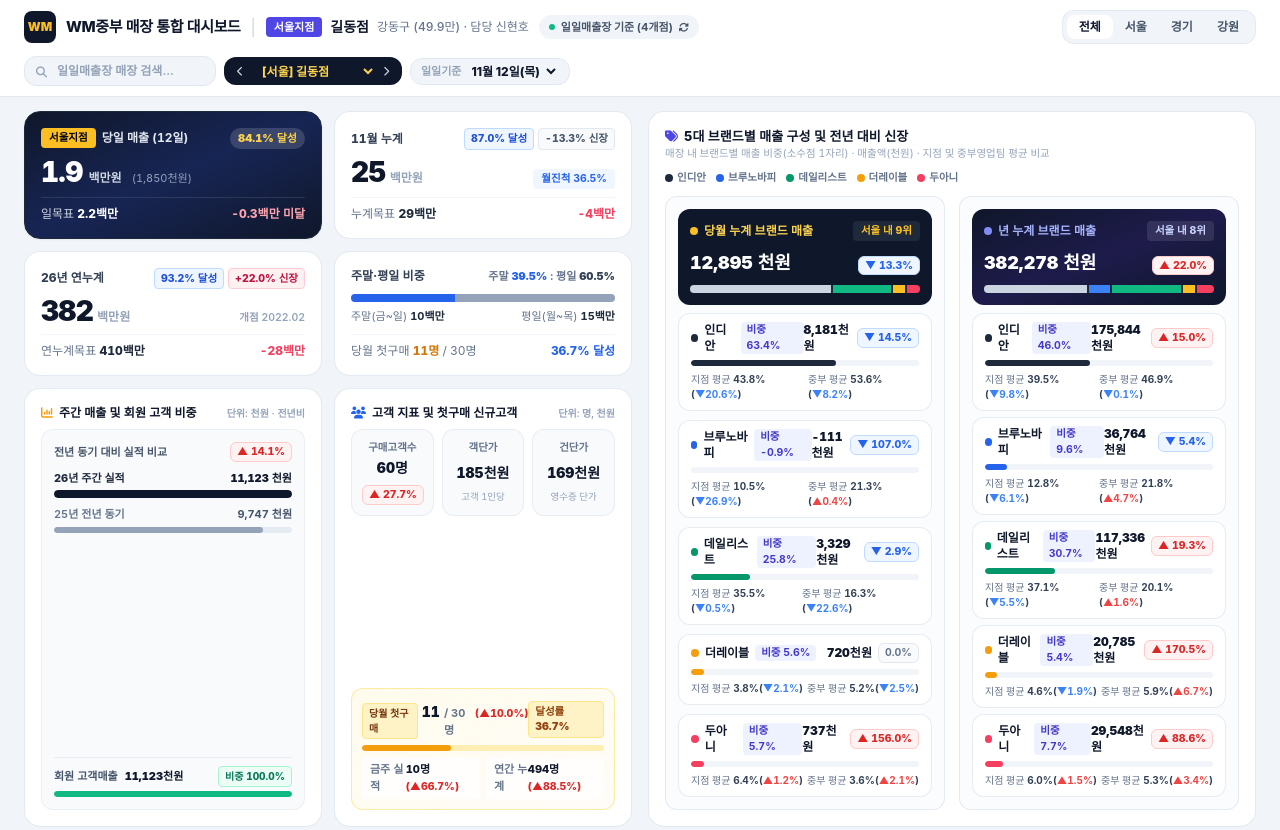
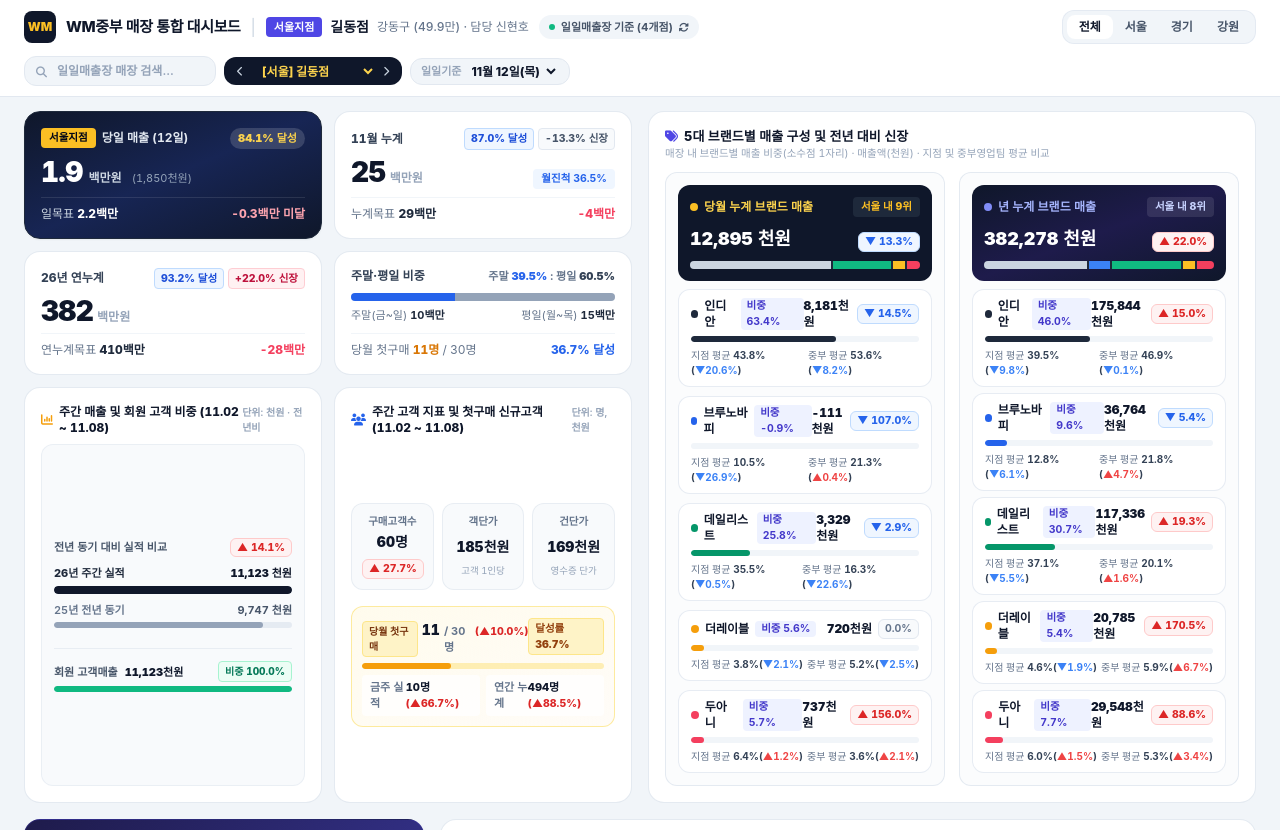
Before and after one commit to gudwnqn109/wm-portal-pc_ver.-, a plain HTML site: page dashboard.html in a window 1280 px wide. Shown: the top 830 px of the page. Drawn offline with nearby package versions, Linux system fonts and the light colour scheme; a web font is replaced by a local one.

Commit message:
Update dashboard.html

```diff
--- a/dashboard.html
+++ b/dashboard.html
@@ -142,7 +142,6 @@
                 <span id="dYearActual" class="text-2xl lg:text-[28px] font-black tracking-tight text-slate-900 leading-none">-</span>
                 <span class="text-xs font-bold text-slate-400">백만원</span>
               </div>
-              <span id="dOpenDate" class="text-[10.5px] text-slate-400 font-semibold"></span>
             </div>
             <div class="pt-2 border-t border-slate-100 flex items-center justify-between text-xs">
               <span class="text-slate-500">연누계목표 <strong id="dYearTarget" class="text-slate-800 font-extrabold">-백만</strong></span>
@@ -178,14 +177,14 @@
         <div class="w-full grid grid-cols-1 sm:grid-cols-2 gap-3 flex-1">
 
           <!-- 주간 매출 및 회원 고객 비중 -->
-          <div class="bg-white rounded-2xl border border-slate-200/90 p-4 shadow-2xs flex flex-col justify-between">
-            <div class="flex items-center justify-between mb-2">
+          <div class="bg-white rounded-2xl border border-slate-200/90 p-4 shadow-2xs flex flex-col justify-start gap-2">
+            <div class="flex items-center justify-between">
               <h3 class="text-xs font-extrabold text-slate-900 flex items-center gap-1.5">
-                <i class="fa-solid fa-chart-column text-amber-500"></i><span>주간 매출 및 회원 고객 비중</span>
+                <i class="fa-solid fa-chart-column text-amber-500"></i><span id="wCardTitle1">주간 매출 및 회원 고객 비중</span>
               </h3>
               <span class="text-[10px] text-slate-400 font-semibold">단위: 천원 · 전년비</span>
             </div>
-            <div class="bg-slate-50/90 rounded-xl p-3 border border-slate-200/60 space-y-2.5 flex-1 flex flex-col justify-between">
+            <div class="bg-slate-50/90 rounded-xl p-3 border border-slate-200/60 flex-1 flex flex-col justify-center gap-5">
               <div class="space-y-2">
                 <div class="flex items-center justify-between text-[11px]">
                   <span class="font-bold text-slate-600">전년 동기 대비 실적 비교</span>
@@ -210,7 +209,7 @@
                   </div>
                 </div>
               </div>
-              <div class="pt-2 border-t border-slate-200/70">
+              <div class="pt-3 border-t border-slate-200/70">
                 <div class="flex items-center justify-between text-[11px] mb-1">
                   <span class="font-bold text-slate-600">회원 고객매출 <strong id="wCustSales" class="text-slate-900 font-black ml-1">-</strong></span>
                   <span class="text-[10px] font-extrabold text-emerald-700 bg-emerald-50 border border-emerald-200 px-1.5 py-0.5 rounded">비중 <span id="wCustShare">-</span></span>
@@ -223,14 +222,14 @@
           </div>
 
           <!-- 고객 지표 및 첫구매 신규고객 -->
-          <div class="bg-white rounded-2xl border border-slate-200/90 p-4 shadow-2xs flex flex-col justify-between">
-            <div class="flex items-center justify-between mb-2">
+          <div class="bg-white rounded-2xl border border-slate-200/90 p-4 shadow-2xs flex flex-col justify-start gap-2">
+            <div class="flex items-center justify-between">
               <h3 class="text-xs font-extrabold text-slate-900 flex items-center gap-1.5">
-                <i class="fa-solid fa-users text-blue-600"></i><span>고객 지표 및 첫구매 신규고객</span>
+                <i class="fa-solid fa-users text-blue-600"></i><span id="wCardTitle2">주간 고객 지표 및 첫구매 신규고객</span>
               </h3>
               <span class="text-[10px] text-slate-400 font-semibold">단위: 명, 천원</span>
             </div>
-            <div class="space-y-2.5 flex-1 flex flex-col justify-between">
+            <div class="flex-1 flex flex-col justify-center gap-4">
               <div class="grid grid-cols-3 gap-2">
                 <div class="bg-slate-50 p-2.5 rounded-xl border border-slate-200/70 text-center">
                   <div class="text-[10.5px] text-slate-500 font-bold">구매고객수</div>
@@ -286,13 +285,6 @@
               <i class="fa-solid fa-tags text-indigo-600"></i><span>5대 브랜드별 매출 구성 및 전년 대비 신장</span>
             </h3>
             <p class="text-[10.5px] text-slate-400 mt-0.5">매장 내 브랜드별 매출 비중(소수점 1자리) · 매출액(천원) · 지점 및 중부영업팀 평균 비교</p>
-          </div>
-          <div class="flex items-center gap-2.5 text-[10.5px] font-semibold text-slate-500">
-            <span class="flex items-center gap-1"><i class="w-2 h-2 rounded-full bg-slate-800 inline-block"></i>인디안</span>
-            <span class="flex items-center gap-1"><i class="w-2 h-2 rounded-full bg-blue-600 inline-block"></i>브루노바피</span>
-            <span class="flex items-center gap-1"><i class="w-2 h-2 rounded-full bg-emerald-600 inline-block"></i>데일리스트</span>
-            <span class="flex items-center gap-1"><i class="w-2 h-2 rounded-full bg-amber-500 inline-block"></i>더레이블</span>
-            <span class="flex items-center gap-1"><i class="w-2 h-2 rounded-full bg-rose-500 inline-block"></i>두아니</span>
           </div>
         </div>
 
@@ -525,6 +517,18 @@
       if (num <= -0.0005) return `<span class="text-[10.5px] font-extrabold text-blue-600">(▼${pct}%)</span>`;
       return `<span class="text-[10.5px] font-bold text-slate-400">(0%)</span>`;
     };
+
+    function getPrevWeekRangeString() {
+      const base = new Date(currentYear, currentMonth - 1, currentDay);
+      const day = base.getDay();
+      const diffToMon = day === 0 ? -6 : 1 - day; // 이번 주 월요일 차이값
+
+      const prevMon = new Date(currentYear, currentMonth - 1, base.getDate() + diffToMon - 7);
+      const prevSun = new Date(currentYear, currentMonth - 1, base.getDate() + diffToMon - 1);
+
+      const format = (d) => `${String(d.getMonth() + 1).padStart(2, '0')}.${String(d.getDate()).padStart(2, '0')}`;
+      return `(${format(prevMon)} ~ ${format(prevSun)})`;
+    }
 
     // 매장명 정규화 매칭 함수 (일일 매출장에 있는 매장만 찾기)
     function findDailyMasterStore(rawName) {
@@ -1075,7 +1079,6 @@
       document.getElementById('dYearRateBadge').innerText = `${yRate.toFixed(1)}% 달성`;
       document.getElementById('dYearGrBadge').innerText = `${yGr >= 0 ? '+' : ''}${yGr.toFixed(1)}% 신장`;
       document.getElementById('dYearActual').innerText = fmtMilInt(d.yAct);
-      document.getElementById('dOpenDate').innerText = st.openDate && st.openDate !== '-' ? `개점 ${st.openDate}` : '';
       document.getElementById('dYearTarget').innerText = `${fmtMilInt(d.yTgt)}백만`;
       const yDiffEl = document.getElementById('dYearDiff');
       yDiffEl.innerText = `${yDiff >= 0 ? '+' : ''}${yDiff.toLocaleString()}백만`;
@@ -1102,6 +1105,10 @@
     // [2] 주간 리포트 & 우측 상단 5대 브랜드 무스크롤 렌더링
     function renderWeeklySection(st) {
       const w = st.weekly;
+      const rangeStr = getPrevWeekRangeString();
+      document.getElementById('wCardTitle1').innerText = `주간 매출 및 회원 고객 비중 ${rangeStr}`;
+      document.getElementById('wCardTitle2').innerText = `주간 고객 지표 및 첫구매 신규고객 ${rangeStr}`;
+
       document.getElementById('wSalesBadge').innerHTML = getBadge(w.salesGr);
       document.getElementById('wSales26').innerText = `${fmt(w.sales26)} 천원`;
       document.getElementById('wSales25').innerText = `${fmt(w.sales25)} 천원`;
```
